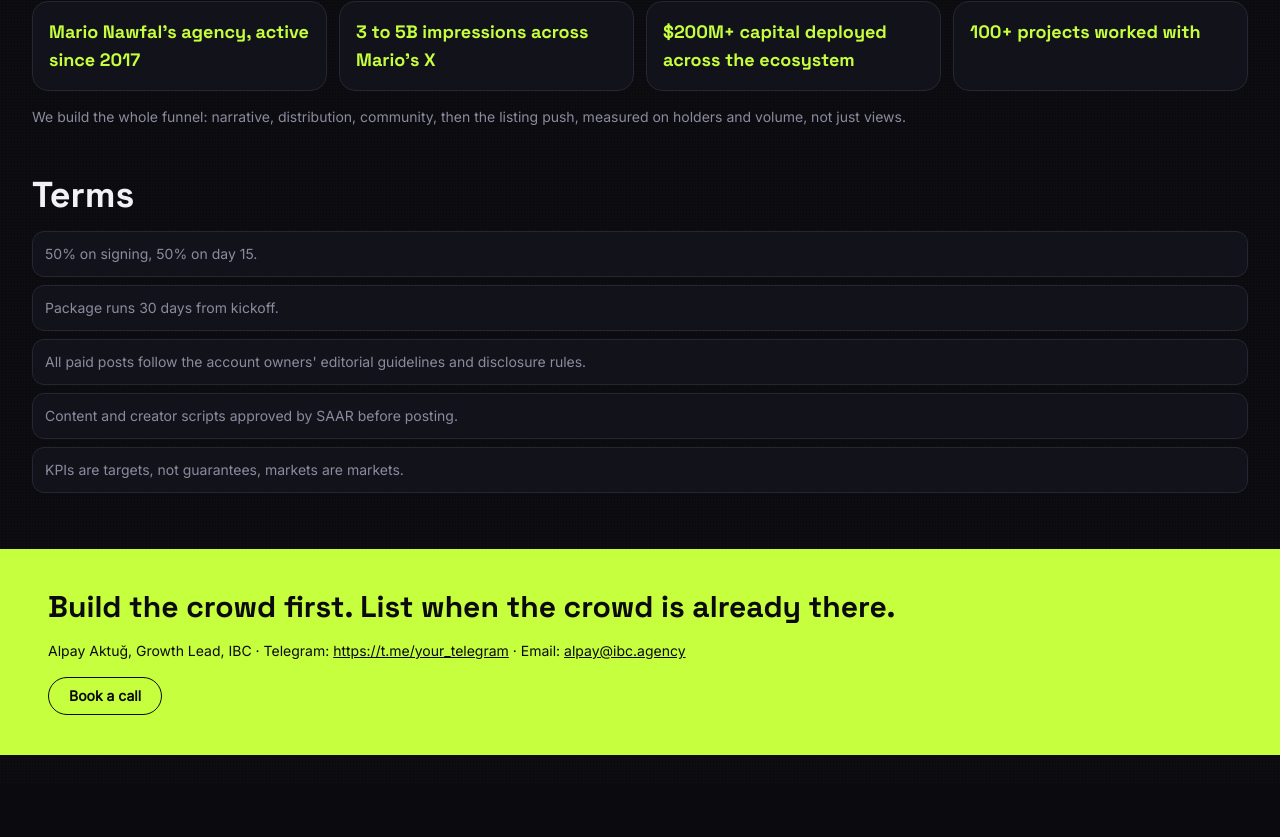
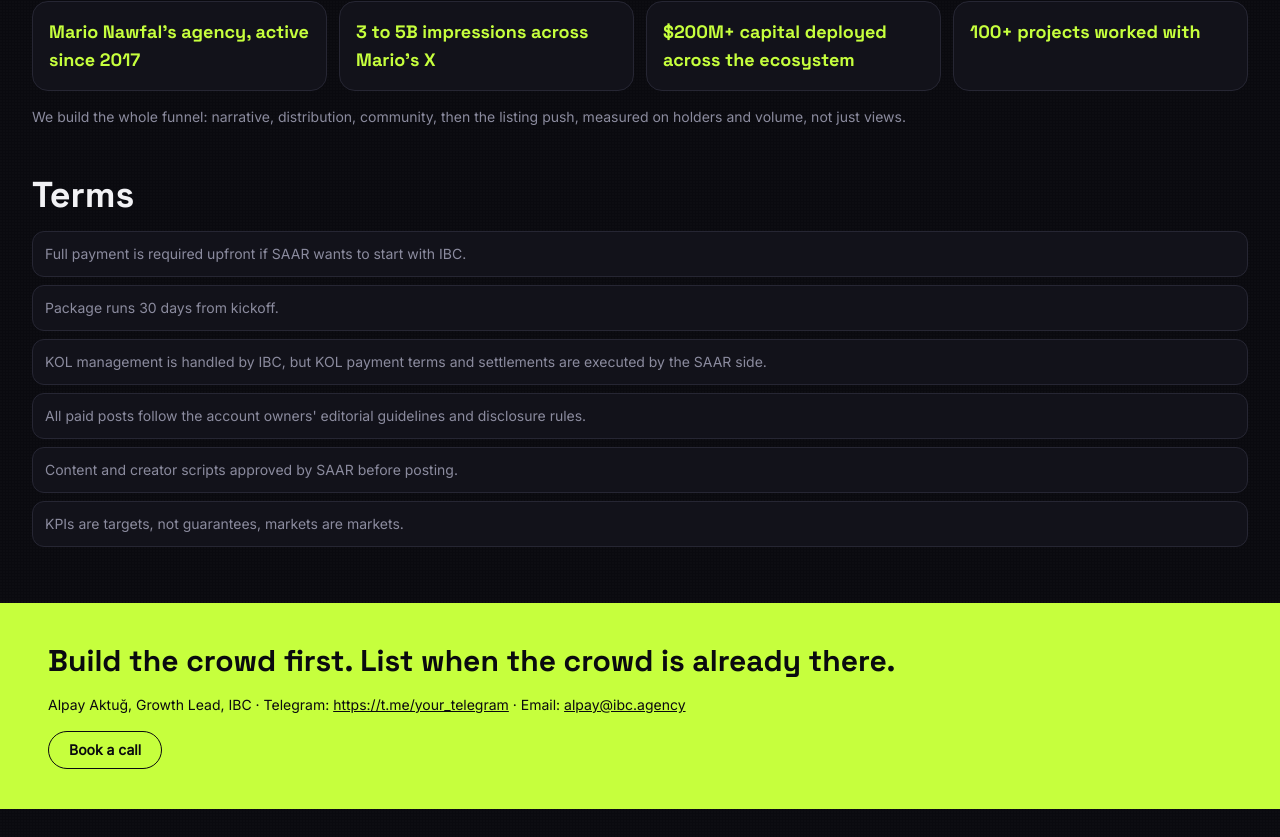
Before and after one commit to cocainandabel/IBC, a Next.js app: page / in a window 1280 px wide. Shown: the part 7967-8804 px from the top of the page. Before the commit the page ends 8750 px from the top, so only its background shows below. Built offline with nearby package versions, Linux system fonts and the light colour scheme.

Commit message:
Update SAAR payment terms and KOL settlement note
Co-authored-by: Go Heart <cocainandabel@users.noreply.github.com>

```diff
--- a/data/offer.ts
+++ b/data/offer.ts
@@ -322,8 +322,9 @@ export const offer: Offer = {
   terms: {
     title: "Terms",
     points: [
-      "50% on signing, 50% on day 15.",
+      "Full payment is required upfront if SAAR wants to start with IBC.",
       "Package runs 30 days from kickoff.",
+      "KOL management is handled by IBC, but KOL payment terms and settlements are executed by the SAAR side.",
       "All paid posts follow the account owners' editorial guidelines and disclosure rules.",
       "Content and creator scripts approved by SAAR before posting.",
       "KPIs are targets, not guarantees, markets are markets.",
```
